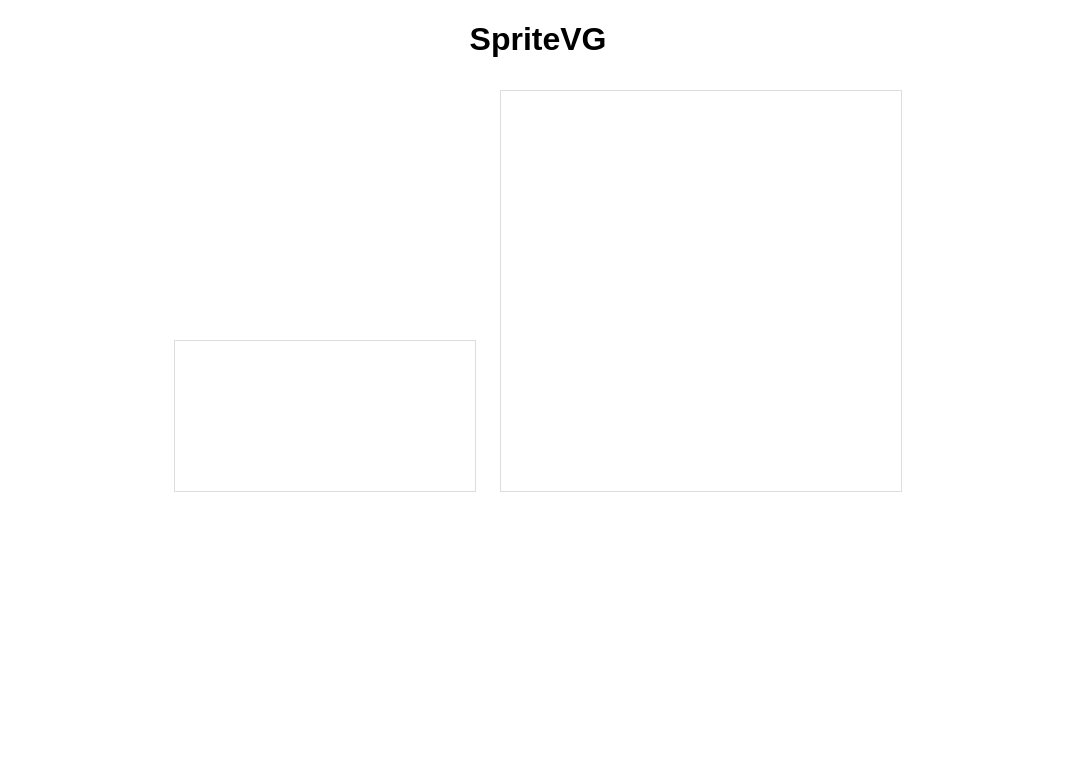
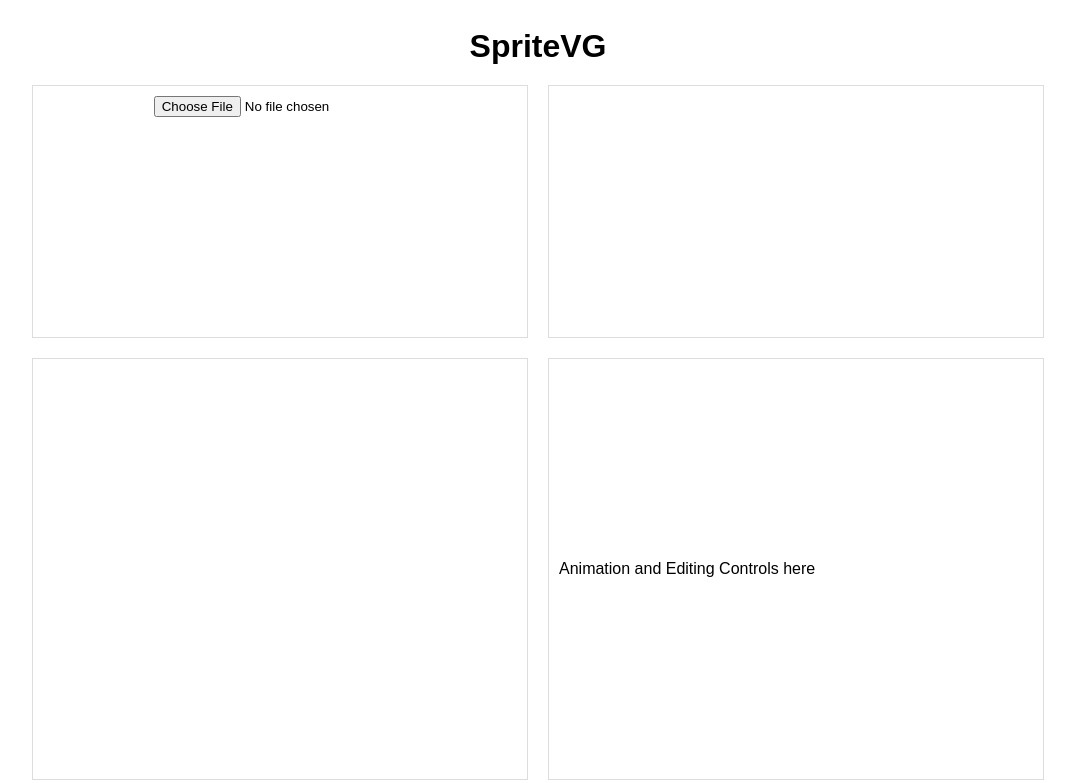
Before and after one commit to Deimos2/sprite-vg, a website: page public/index.html in a window 1280 px wide. Shown: the whole page, without its empty margins (102-1177 px from the left). Drawn offline with Linux system fonts and the light colour scheme.

Commit message:
feat: update layout & simple filter

```diff
--- a/public/index.html
+++ b/public/index.html
@@ -8,12 +8,6 @@
 
   <!-- Load OpenCV first -->
   <script async src="https://docs.opencv.org/4.x/opencv.js"></script>
-</head>
-<body>
-  <h1>SpriteVG</h1>
-  <canvas id="imageCanvas"></canvas>
-  <svg id="svgContainer" width="400" height="400"></svg>
-  <div id="tweakpane"></div>
   <script>
     window.onload = () => {
       if (window.SpriteVG) {
@@ -23,5 +17,30 @@
       }
     };
   </script>
+</head>
+<body>
+  <h1>SpriteVG</h1>
+  <div class="grid-container">
+    <!-- Top Left: Image Upload and Display Pane -->
+    <div id="imageUploadPane" class="pane">
+      <input type="file" id="fileInput" accept="image/*">
+      <canvas id="imageCanvas" width="200" height="200"></canvas>
+    </div>
+
+    <!-- Top Right: Filter Controls Pane -->
+    <div id="filterControlsPane" class="pane">
+      <div id="tweakpane"></div> <!-- Tweakpane controls for image filters -->
+    </div>
+
+    <!-- Bottom Left: SVG Display Pane -->
+    <div id="svgDisplayPane" class="pane">
+      <svg id="svgContainer" width="400" height="400"></svg>
+    </div>
+
+    <!-- Bottom Right: SVG Animation and Editing Controls Pane -->
+    <div id="svgEditPane" class="pane">
+      <div id="animationControls">Animation and Editing Controls here</div>
+    </div>
+  </div>
 </body>
 </html>
--- a/public/style.css
+++ b/public/style.css
@@ -1,10 +1,37 @@
 body {
-    font-family: Arial, sans-serif;
-    text-align: center;
-  }
+  display: flex;
+  flex-direction: column;
+  align-items: center;
+  font-family: Arial, sans-serif;
+}
 
-  #imageCanvas, #svgContainer {
-    display: inline-block;
-    margin: 10px;
-    border: 1px solid #ddd;
-  }
+h1 {
+  margin: 20px 0;
+}
+
+.grid-container {
+  display: grid;
+  grid-template-columns: 1fr 1fr;
+  grid-template-rows: 1fr 1fr;
+  gap: 20px;
+  width: 80%;
+  max-width: 1200px;
+  height: 70vh;
+}
+
+.pane {
+  border: 1px solid #ddd;
+  padding: 10px;
+  display: flex;
+  flex-direction: column;
+  align-items: center;
+  justify-content: center;
+}
+
+#fileInput {
+  margin-bottom: 10px;
+}
+
+#tweakpane, #animationControls {
+  width: 100%;
+}
--- /dev/null
+++ b/src/spritevg/svgDisplay.ts
@@ -0,0 +1,6 @@
+import { SVG } from '@svgdotjs/svg.js';
+
+export const setupSVGDisplay = () => {
+  const draw = SVG().addTo('#svgContainer').size(400, 400);
+  draw.circle(100).fill('blue').move(100, 100);
+};
```
Also changed, not shown: src/spritevg/filterControls.ts (added, +29 -0 lines), src/spritevg/imageUpload.ts (added, +27 -0 lines), src/spritevg/main.ts (+8 -42 lines), src/spritevg/svgEditControls.ts (added, +10 -0 lines).
